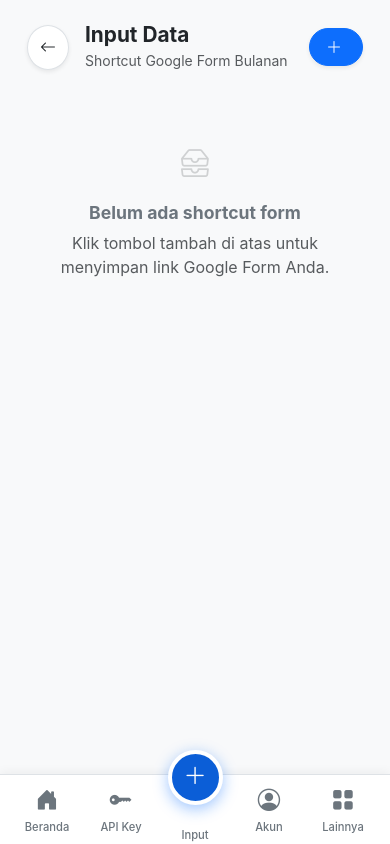
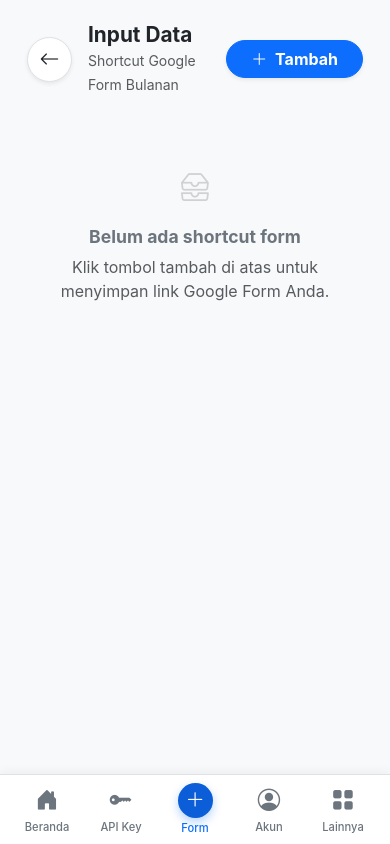
Before and after one commit to esasae023/money-management, a Flask app: page /form-shortcuts in a window 390 px wide. Run offline with Flask 3, Linux system fonts and the light colour scheme; the visitor is signed in with stand-in values (Sample User, id 1); data that the repository does not hold is empty.

Commit message:
Mobile UI improvement

```diff
--- a/static/css/style.css
+++ b/static/css/style.css
@@ -438,39 +438,33 @@ body.auth-body .main-content { margin-left: 0 !important; padding: 0; width: 100
         font-size: 16px !important;
     }
 
-/* GAYA TOMBOL TENGAH M-BANKING (QRIS STYLE) */
-    .nav-center-item {
-        position: relative;
-        display: flex;
-        flex-direction: column;
-        align-items: center;
-        justify-content: flex-end;
-        height: 100%;
-        min-width: 60px;
-    }
-
+    /* GAYA TOMBOL TENGAH DI DALAM NAVBAR */
     .nav-center-circle {
-        position: absolute;
-        top: -25px;
-        width: 55px;
-        height: 55px;
+        width: 35px;
+        height: 35px;
         background-color: #0d6efd;
-        color: white;
         border-radius: 50%;
         display: flex;
         align-items: center;
         justify-content: center;
-        box-shadow: 0 4px 15px rgba(13, 110, 253, 0.4);
-        border: 4px solid #ffffff;
+        margin-bottom: 2px;
+        box-shadow: 0 4px 10px rgba(13, 110, 253, 0.3);
         transition: transform 0.2s ease;
     }
 
-    .nav-center-circle:hover, .nav-center-circle:active {
-        transform: scale(1.05);
+    .nav-center-circle i {
+        font-size: 1.2rem !important;
+        margin-bottom: 0 !important; /* Hapus margin bawaan icon */
     }
 
-    .nav-center-circle.active-circle {
+    .nav-item-mobile.active .nav-center-circle {
         background-color: #0b5ed7;
+    }
+
+    /* Mencegah ikon plus melompat/naik saat menu sedang aktif */
+    .nav-item-mobile.active .nav-center-circle i {
+        transform: none !important;
+        margin-bottom: 0 !important;
     }
 
     /* Perbaikan Frame Pembatas saat Mode Gelap */
--- a/templates/base.html
+++ b/templates/base.html
@@ -117,12 +117,12 @@
             <i class="bi bi-key-fill"></i><span>API Key</span>
         </a>
 
-        <!-- 3. TOMBOL TENGAH (M-BANKING QRIS STYLE) -->
-        <a href="{{ url_for('form_shortcuts') }}" class="nav-item-mobile nav-center-item">
-            <div class="nav-center-circle {{ 'active-circle' if request.endpoint == 'form_shortcuts' else '' }}">
-                <i class="bi bi-plus-lg fs-3"></i>
+        <!-- 3. TOMBOL TENGAH (DALAM NAVBAR) -->
+        <a href="{{ url_for('form_shortcuts') }}" class="nav-item-mobile {{ 'active' if request.endpoint == 'form_shortcuts' else '' }}">
+            <div class="nav-center-circle">
+                <i class="bi bi-plus-lg text-white"></i>
             </div>
-            <span class="mt-4">Input</span>
+            <span>Form</span>
         </a>
 
         <!-- 4. Akun (Profile) -->
--- a/templates/form_shortcuts.html
+++ b/templates/form_shortcuts.html
@@ -4,17 +4,18 @@
 <div class="container pb-5">
     <div class="d-flex justify-content-between align-items-center mb-4 mt-2">
         <div class="d-flex align-items-center">
-            <!-- Tombol Kembali Super Dinamis -->
-            <a href="{{ back_url }}" class="btn btn-white bg-white shadow-sm border rounded-circle me-3 hover-scale d-flex align-items-center justify-content-center" style="width: 45px; height: 45px;">
-                <i class="bi bi-arrow-left text-dark"></i>
+            <!-- Tombol Kembali Anti Lonjong -->
+            <a href="{{ back_url }}" class="btn btn-white bg-white shadow-sm border rounded-circle me-3 hover-scale p-0 d-flex align-items-center justify-content-center" style="width: 45px; height: 45px; min-width: 45px; flex-shrink: 0;">
+                <i class="bi bi-arrow-left text-dark fs-5"></i>
             </a>
             <div>
                 <h4 class="fw-bold text-dark m-0">Input Data</h4>
                 <small class="text-muted">Shortcut Google Form Bulanan</small>
             </div>
         </div>
-        <button class="btn btn-primary rounded-pill shadow-sm fw-bold px-3 px-md-4" data-bs-toggle="modal" data-bs-target="#newShortcutModal">
-            <i class="bi bi-plus-lg me-1"></i> <span class="d-none d-md-inline">Tambah</span>
+        <!-- Tombol Tambah Anti Terpotong -->
+        <button class="btn btn-primary rounded-pill shadow-sm fw-bold px-4 text-nowrap" data-bs-toggle="modal" data-bs-target="#newShortcutModal">
+            <i class="bi bi-plus-lg me-1"></i> Tambah
         </button>
     </div>
 
```
